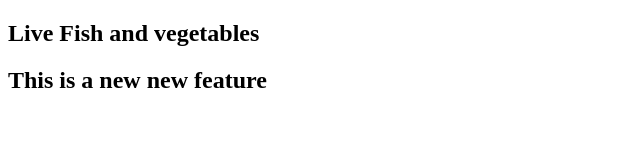
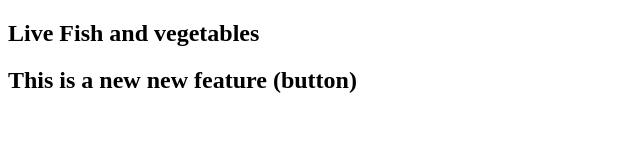
Before and after one commit to tanbirJibon202/green-grocey-mart, a plain HTML site: page index.html in a window 1280 px wide. Shown: the whole page, without its empty margins (0-640 px from the left). Drawn offline with Linux system fonts and the light colour scheme.

```diff
--- a/index.html
+++ b/index.html
@@ -7,6 +7,6 @@
 </head>
 <body>
     <h2>Live Fish and vegetables</h2>
-    <h2>This is a new new feature</h2>
+    <h2>This is a new new feature (button)</h2>
 </body>
 </html>
```
